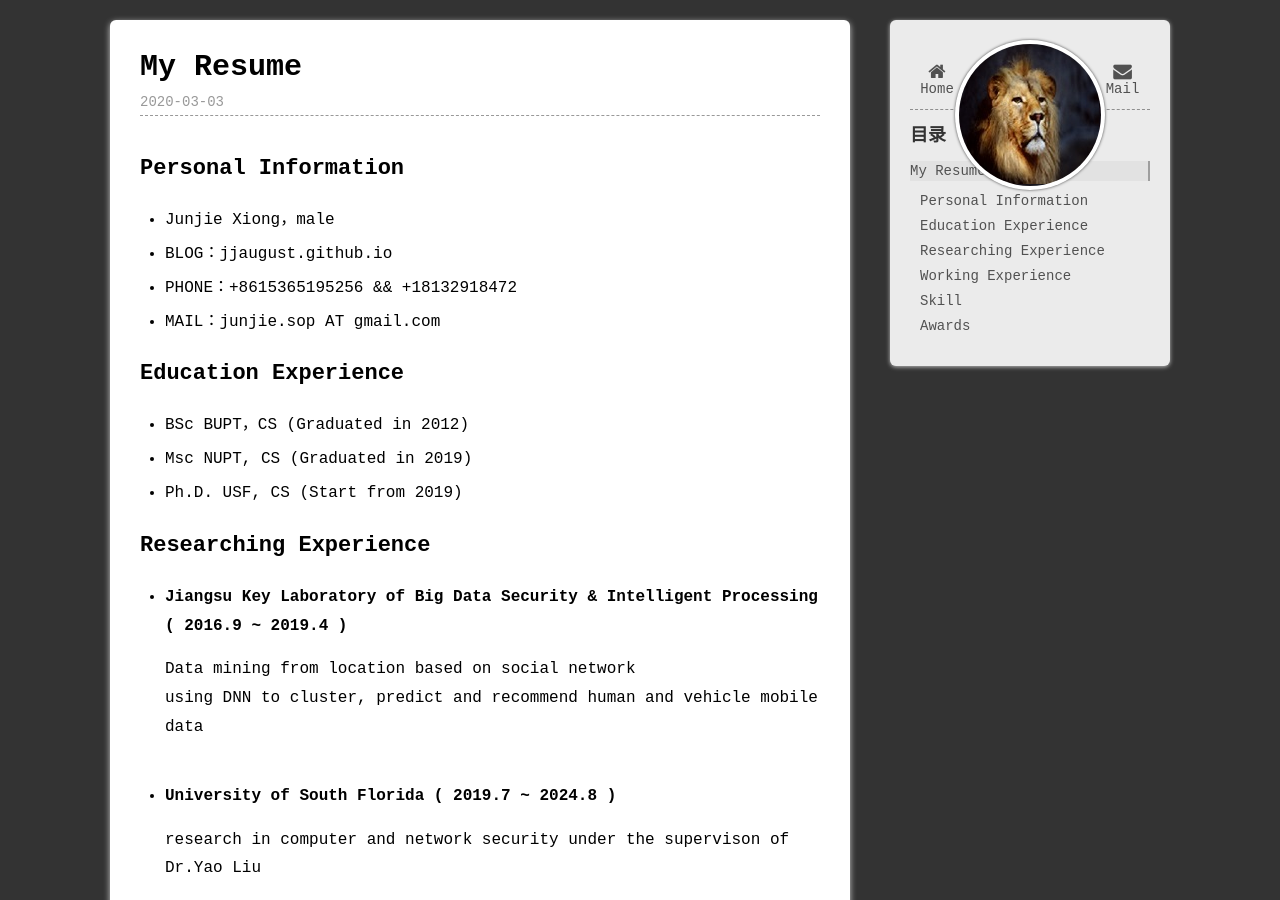
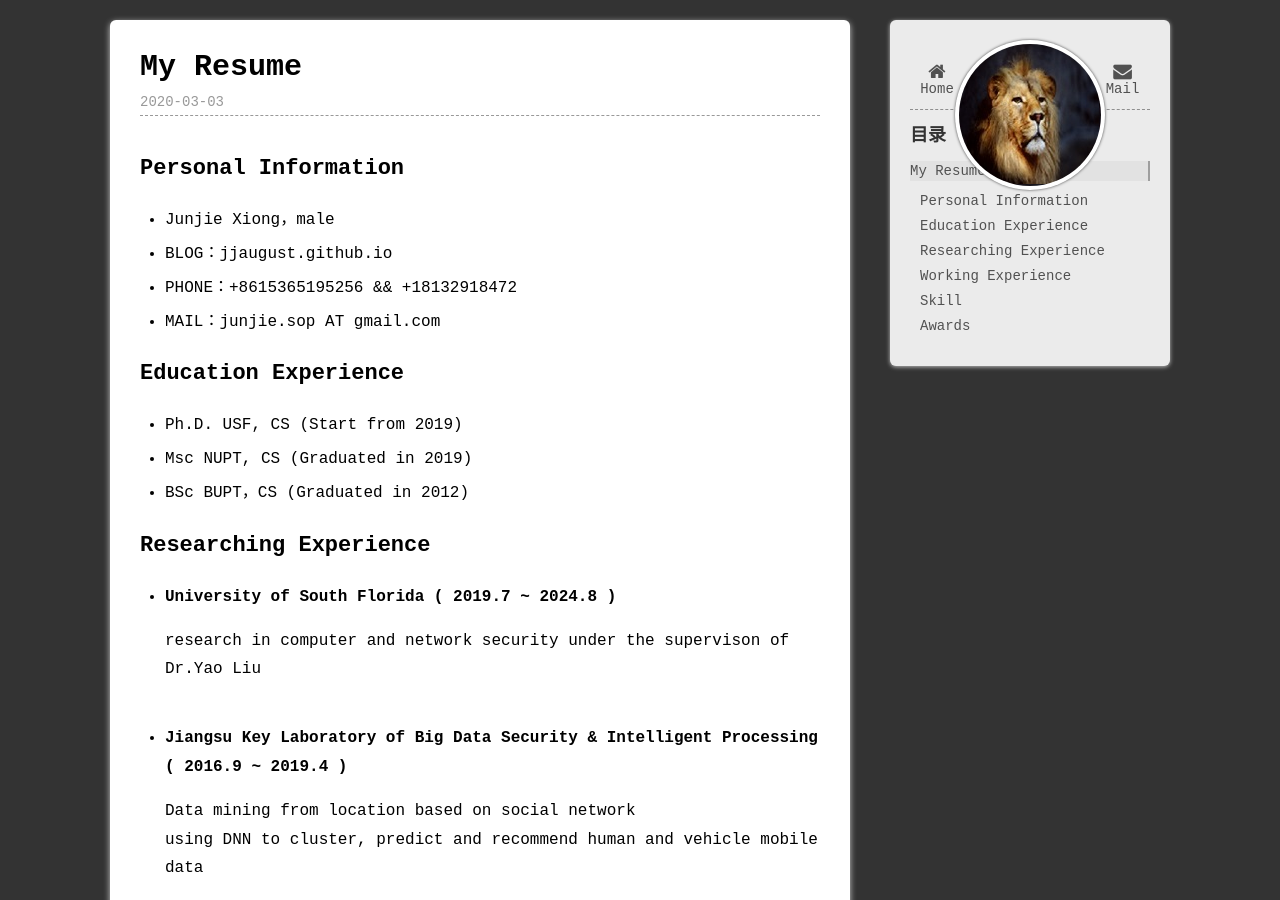
Before and after one commit to jjAugust/jjAugust.github.io, a Jekyll site: the page built from _posts/resume/2020-03-03-resume.md, in a window 1280 px wide and 900 px high. Built offline with Jekyll 4.4.1, drawn with Linux system fonts in a browser that asks for light colours; a script that is not in the unit is left out.

```diff
--- a/_posts/resume/2020-03-03-resume.md
+++ b/_posts/resume/2020-03-03-resume.md
@@ -16,18 +16,18 @@ Personal Information
 
 Education Experience
 ---
+- Ph.D. USF, CS (Start from 2019)
+- Msc NUPT, CS (Graduated in 2019)
 - BSc BUPT，CS (Graduated in 2012)
-- Msc NUPT, CS (Graduated in 2019)
-- Ph.D. USF, CS (Start from 2019)
 
 
 Researching Experience
 ---
+- #### University of South Florida ( 2019.7 ~ 2024.8 )
+    research in computer and network security under the supervison of Dr.Yao Liu
 - #### Jiangsu Key Laboratory of Big Data Security & Intelligent Processing ( 2016.9 ~ 2019.4 )
     Data mining from location based on social network
     using DNN to cluster, predict and recommend human and vehicle mobile data
-- #### University of South Florida ( 2019.7 ~ 2024.8 )
-    research in computer and network security under the supervison of Dr.Yao Liu
 
 Working Experience
 ---
```
